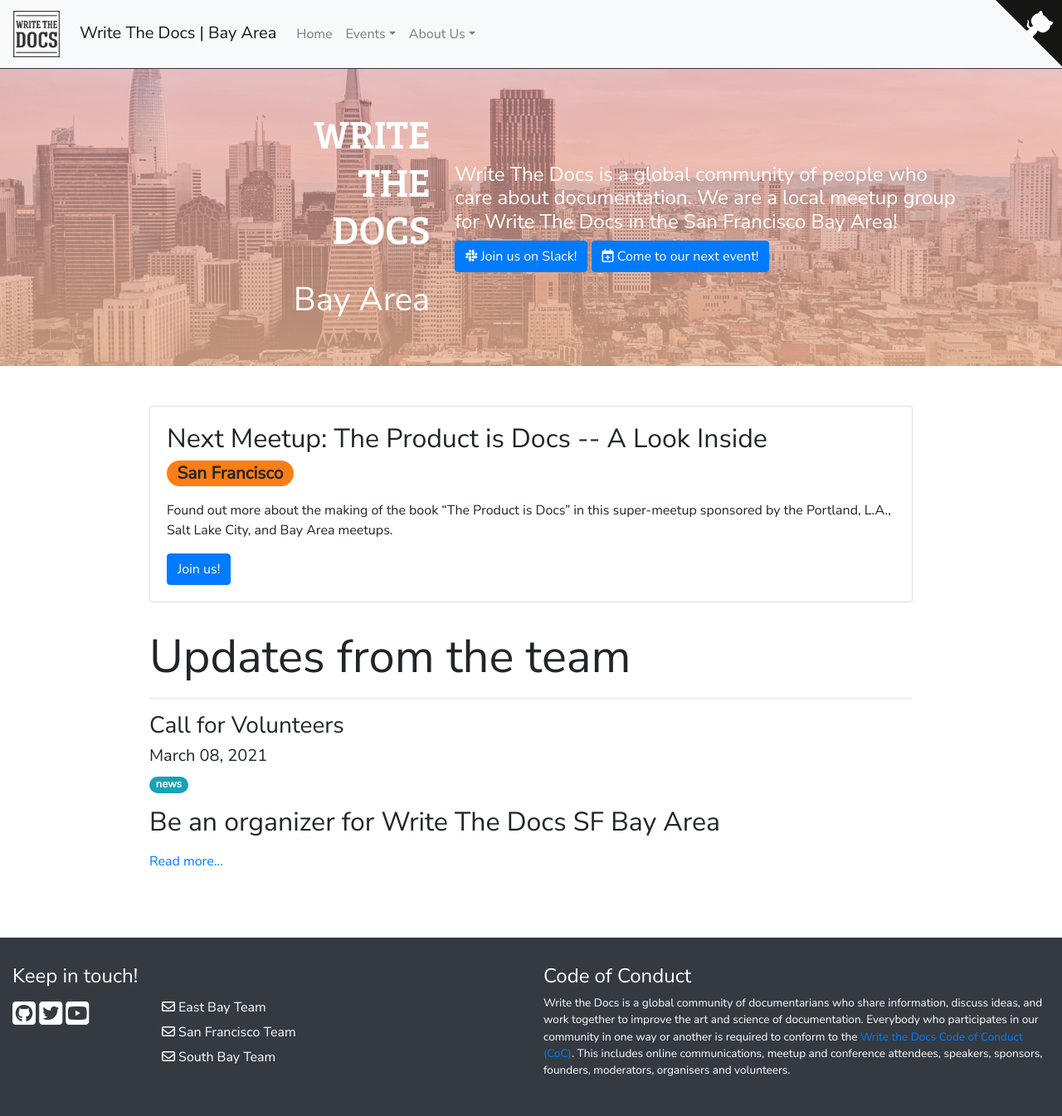
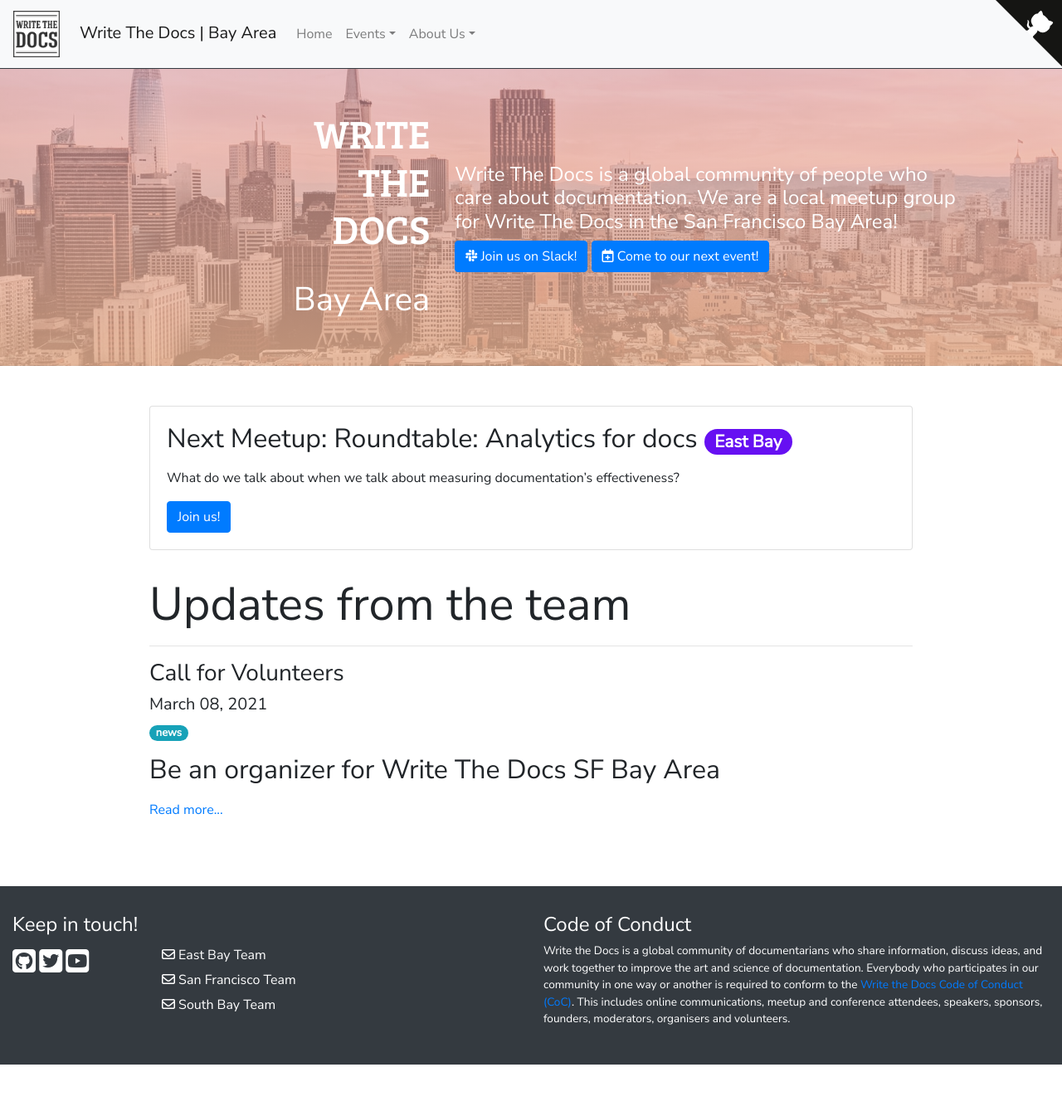
Before and after one commit to San-Francisco-Write-The-Docs/www, a Jekyll site: the page built from index.html, in a window 1280 px wide. Shown: the whole page at 83% size. Built offline with Jekyll 4.4.1, drawn with Linux system fonts in a browser that asks for light colours; nearby versions of some CDN libraries; after the commit the page ends 1283 px from its top, so only the background shows below that.

Commit message:
created may event. Removed March event from upcoming. Improved instructions in event template. Created instructions for writing new event in contributing.md.

```diff
--- a/_config.yml
+++ b/_config.yml
@@ -26,7 +26,7 @@
     output: true
 
 # This informs which event is shown as our "next" event. Use the "id" value from the event in events/events-{year}.yml
-next_event: "march-2021-product-is-docs"
+next_event: "may-2021-analytics"
 
 # These variables can be used to render these FA (FontAwesome 5 Free) icons throughout the site, without getting the whole thing.
 # Note: To add a new icon, replace the double quotes in the class with single quotes (for YML).
--- a/content/_events/2021/march21.md
+++ b/content/_events/2021/march21.md
@@ -8,7 +8,7 @@
 event-date: Thursday, March 18, 2021
 locale: san-francisco
 description: |
-  Found out more about the making of the book "The Product is Docs" in this super-meetup sponsored by the Portland, L.A., Salt Lake City, and Bay Area meetups.
+  Find out more about the making of the book "The Product is Docs" in this super-meetup sponsored by the Portland, L.A., Salt Lake City, and Bay Area meetups.
 rsvp_open: true
 remote: true
 zoom:
```
Also changed, not shown: other parts of content/_events/2021/march21.md (+1 -1 lines), content/_events/2020/december.md (+0 -1 lines), content/_events/2021/may.md (renamed from may.md, +7 -2 lines), content/_events/_template.md (+5 -1 lines), contributing.md (+1 -0 lines).
